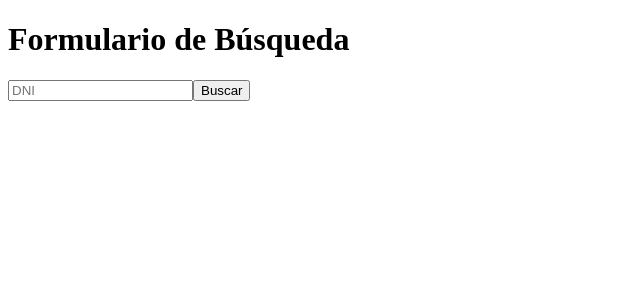
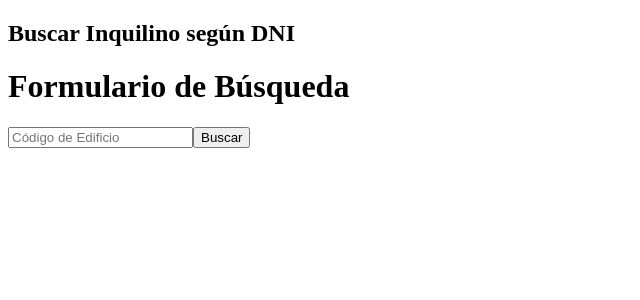
Before and after one commit to viccmedina91/api_tpo, a React (Create React App) app in the folder api_front/: page /inquilino/buscar in a window 1280 px wide. Shown: the top 300 px of the page, without its empty margins (0-640 px from the left). Built offline with nearby package versions, Linux system fonts and the light colour scheme.

Commit message:
agregamos componente de busqueda a edificio e inquilino

```diff
--- a/api_front/src/SearchEdificio.js
+++ b/api_front/src/SearchEdificio.js
@@ -1,17 +1,13 @@
 import React, { useState } from 'react';
 import ShowList from "./ShowList";
+import FormSearch from './Forms/FormSearch';
 
 function SearchEdificio() {
-    const [inputValue, setInputValue] = useState('');
     const [responseData, setResponseData] = useState(null);
 
-    const handleInputChange = (e) => {
-        setInputValue(e.target.value);
-    };
-
-    const handleSubmit = () => {
+    const handleSubmit = (campo) => {
         // Busca un edificio según el código ingresado
-        fetch(`http://localhost:8080/edificio/getByCodigo/${inputValue}`)
+        fetch(`http://localhost:8080/edificio/getByCodigo/${campo}`)
             .then((response) => {
                 if (!response.ok) {
                     throw new Error('Network response was not ok');
@@ -30,17 +26,9 @@ function SearchEdificio() {
 
     return (
         <div>
-            <h1>Formulario de Búsqueda</h1>
-            <input
-                type="text"
-                value={inputValue}
-                onChange={handleInputChange}
-                placeholder="Ingresa un valor"
-            />
-            <button onClick={handleSubmit}>Buscar</button>
-
+            <h2>Buscar Edificio según Código</h2>
+            <FormSearch onSubmit={handleSubmit} />
             {responseData && (<ShowList result={JSON.stringify(responseData, null, 2)} />
-
             )}
         </div>
     );
--- a/api_front/src/SearchInquilino.js
+++ b/api_front/src/SearchInquilino.js
@@ -1,17 +1,13 @@
 import React, { useState } from 'react';
 import ShowList from "./ShowList";
+import FormSearch from './Forms/FormSearch';
 
 function SearchInquilino() {
-    const [inputValue, setInputValue] = useState('');
     const [responseData, setResponseData] = useState(null);
 
-    const handleInputChange = (e) => {
-        setInputValue(e.target.value);
-    };
-
-    const handleSubmit = () => {
+    const handleSubmit = (campo) => {
         // Según el DNI ingresado, devuelve la persona
-        fetch(`http://localhost:8080/persona/buscar/${inputValue}`)
+        fetch(`http://localhost:8080/persona/buscar/${campo}`)
             .then((response) => {
                 if (!response.ok) {
                     throw new Error('Network response was not ok');
@@ -30,15 +26,8 @@ function SearchInquilino() {
 
     return (
         <div>
-            <h1>Formulario de Búsqueda</h1>
-            <input
-                type="text"
-                value={inputValue}
-                onChange={handleInputChange}
-                placeholder="DNI"
-            />
-            <button onClick={handleSubmit}>Buscar</button>
-
+            <h2>Buscar Inquilino según DNI</h2>
+            <FormSearch onSubmit={handleSubmit} />
             {responseData && (<ShowList result={JSON.stringify(responseData, null, 2)} />
             )}
         </div>
```
